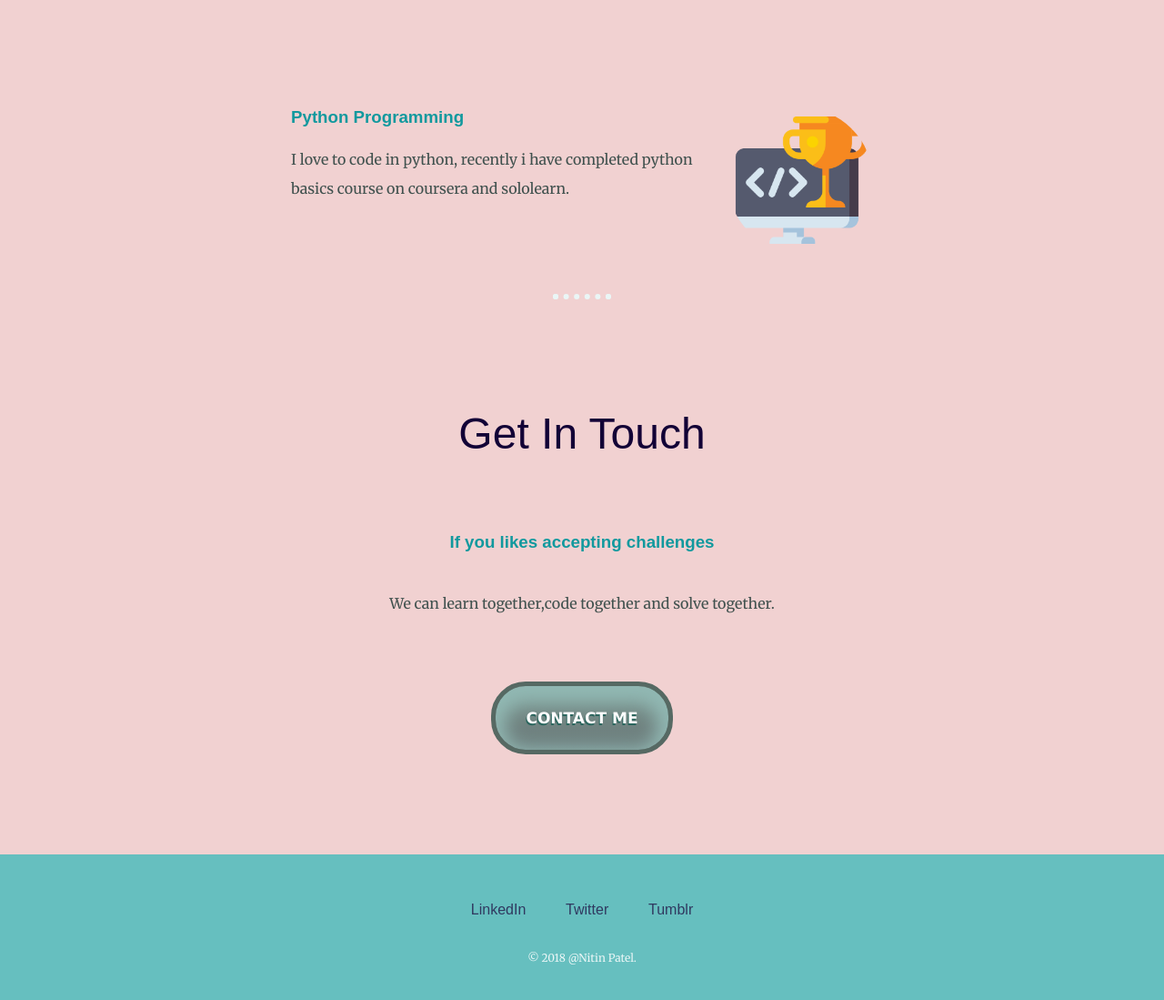
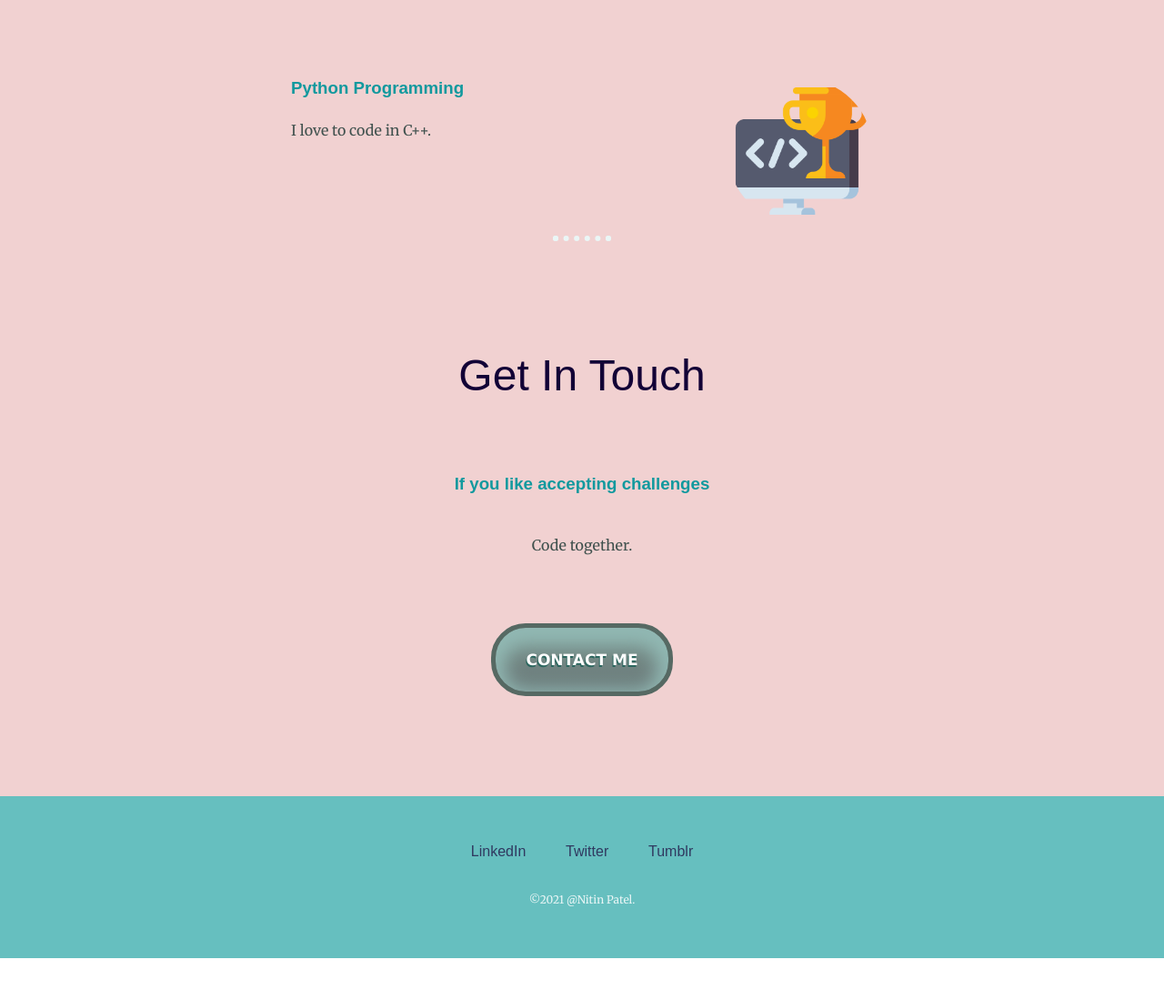
Before and after one commit to imnitin13/myweb, a plain HTML site: page index.html in a window 1280 px wide. Shown: the part 2120-3219 px from the top of the page at 91% size. After the commit the page ends 3173 px from the top, so only its background shows below. Drawn offline with Linux system fonts and the light colour scheme.

Commit message:
Update index.html

```diff
--- a/index.html
+++ b/index.html
@@ -19,7 +19,7 @@
         <div class="profile">
           <img class="profile" src="nitin.png" alt="">
           <h2>Hi.</h2>
-          <p class="pro">I'm a web designer / developer. I have a passion for web design and love to create for web and mobile devices.
+          <p class="pro">I'm an engineering student.
 
 </p>
         </div>
@@ -34,14 +34,14 @@
           <div class="skill-row">
             <img class="hackathon" src="hackathon.png" alt="">
             <h3>Python Programming</h3>
-            <p>I love to code in python, recently i have  completed python basics course on coursera and sololearn.</p>
+            <p>I love to code in C++.</p>
           </div>
         </div>
         <hr>
         <div class="contact-me">
           <h2>Get In Touch</h2>
-          <h3>If you likes accepting challenges</h3>
-          <p class="joinme">We can learn together,code together and solve together.</p>
+          <h3>If you like accepting challenges</h3>
+          <p class="joinme">Code together.</p>
           <a href="mailto:patelnitin2000@gmail.com" class="btn">CONTACT ME</a>
         </div>
       </div>
@@ -51,7 +51,7 @@
         <a class="footer-link" href="https://www.linkedin.com/in/jecnitin">LinkedIn</a>
         <a class="footer-link" href="https://twitter.com/PATELNIT_13">Twitter</a>
         <a class="footer-link" href="https://imnitin13.tumblr.com/">Tumblr</a>
-        <p class="copyright">© 2018 @Nitin Patel.</p>
+        <p class="copyright">©2021 @Nitin Patel.</p>
       </div>
 
     </body>
```
